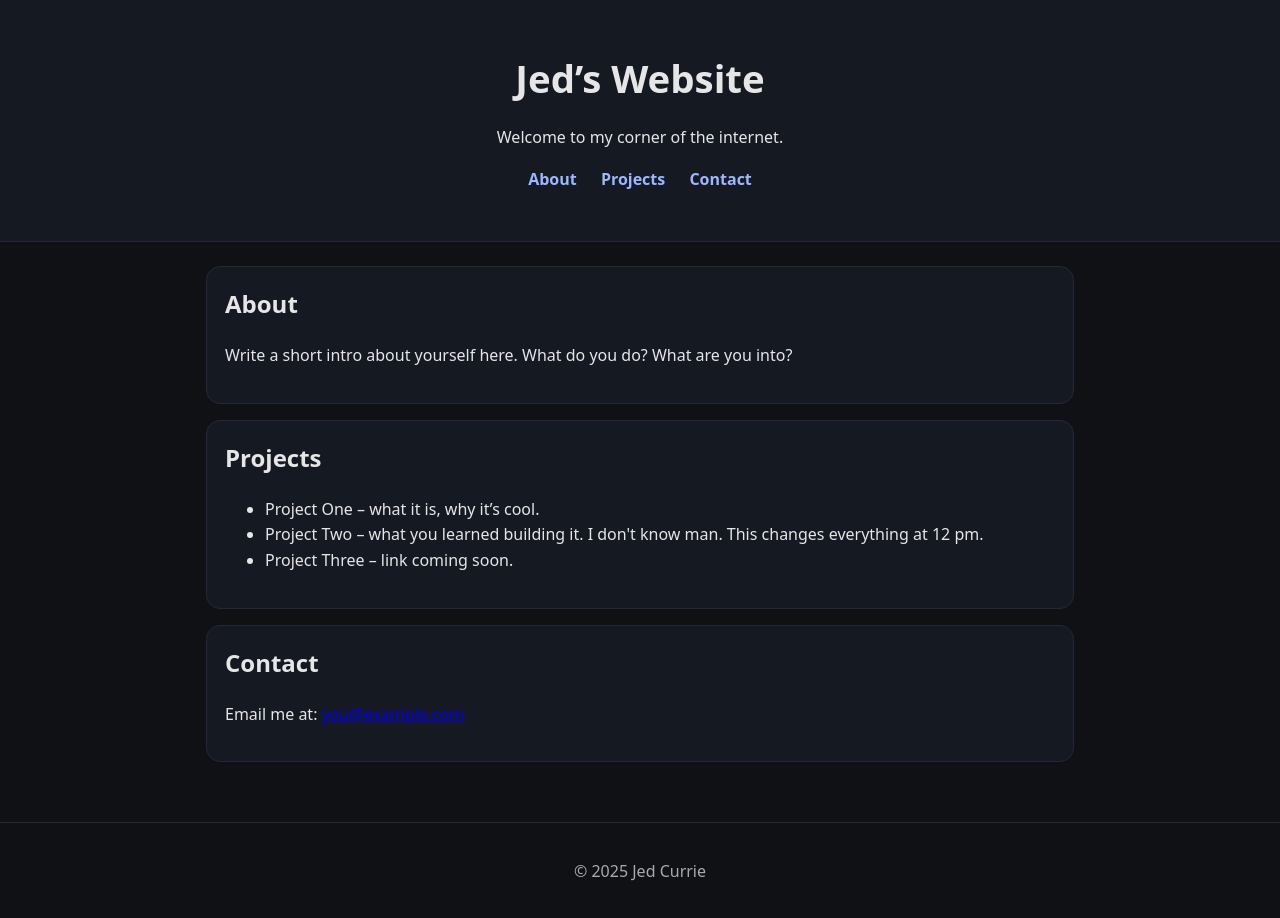
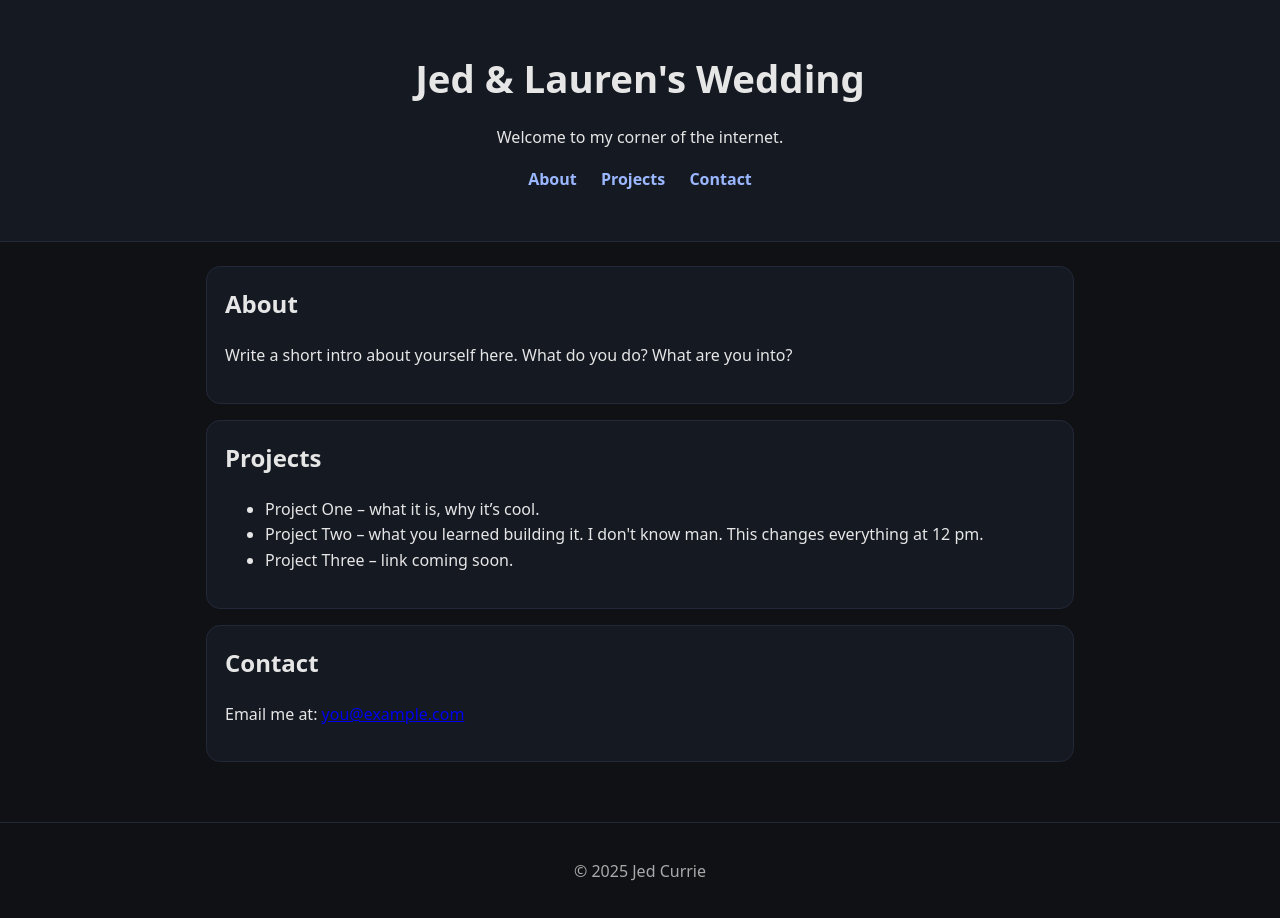
Before and after one commit to curriejed/wedding-website, a plain HTML site: page index.html in a window 1280 px wide. Drawn offline with Linux system fonts and the light colour scheme.

Commit message:
Changed Title

```diff
--- a/index.html
+++ b/index.html
@@ -9,7 +9,7 @@
 
   <body>
     <header class="site-header">
-      <h1>Jed’s Website</h1>
+      <h1>Jed & Lauren's Wedding</h1>
       <p>Welcome to my corner of the internet.</p>
       <nav class="nav">
         <a href="#about">About</a>
```
